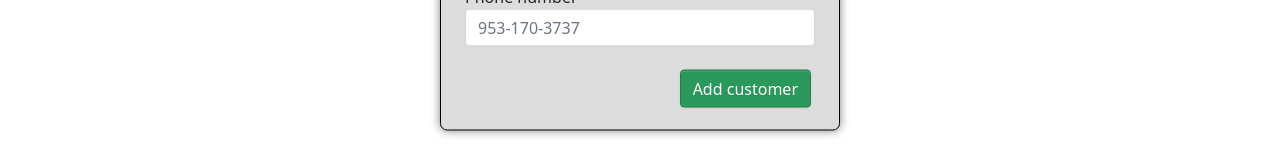
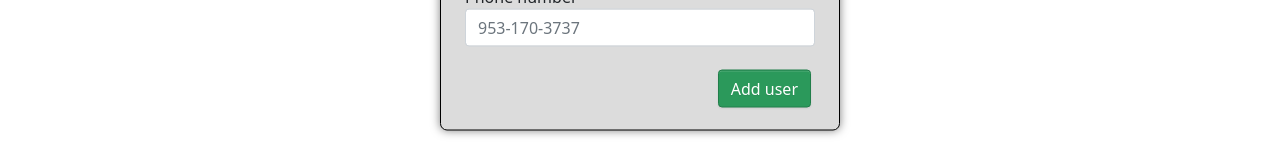
Before and after one commit to weltkind6/pet_project, a React (Create React App) app: page / in a window 1280 px wide. Both pictures are taken after a click on the button "Open form". Shown: the part 488-648 px from the top of the page. Built offline with nearby package versions, Linux system fonts and the light colour scheme.

Commit message:
add reuseable comt <MyButton>

```diff
--- a/src/App.js
+++ b/src/App.js
@@ -22,6 +22,7 @@ function App() {
         phone: ''
     })
     const addFullUser = (e) => {
+        console.log('Really works!')
         e.preventDefault()
         dispatch(addUserActionCreator({
             ...addNewUser, id: Date.now()
--- a/src/Components/UsersForm/UsersForm.jsx
+++ b/src/Components/UsersForm/UsersForm.jsx
@@ -3,6 +3,7 @@ import './UsersForm.module.css'
 import classes from './UsersForm.module.css';
 import FormItem from "./UsersItem/FormItem";
 import Close from "../../UI/Close/Close";
+import MyButton from "../../UI/Button/MyButton";
 
 const UsersForm = ({setAddNewUser, addNewUser, addFullUser, setFormAction}) => {
     return (
@@ -33,12 +34,7 @@ const UsersForm = ({setAddNewUser, addNewUser, addFullUser, setFormAction}) => {
                 type={'tel'}
                 onChange={e => setAddNewUser({...addNewUser, phone: e.target.value})}
             />
-            <button
-                type='submit'
-                onClick={addFullUser}
-                className={classes.formBtn}>
-                Add customer
-            </button>
+            <MyButton onClick={addFullUser}>Add user</MyButton>
         </form>
     );
 };
--- a/src/Components/UsersForm/UsersForm.module.css
+++ b/src/Components/UsersForm/UsersForm.module.css
@@ -23,27 +23,3 @@
 .btn-light {
     font-size: 32px;
 }
-
-.formBtn {
-    color: #fff;
-    border: none;
-    outline: none;
-    padding: 6px 12px;
-    margin: 15px 12px 6px 12px;
-    float: right;
-    border-radius: 4px;
-    box-shadow: inset 0 1px 0 rgba(255, 255, 255, 0.2), 0 1px 2px rgba(0, 0, 0, 0.08);
-    text-shadow: 0 1px 1px rgba(0, 0, 0, 0.075);
-}
-
-.formBtn {
-    background-color: rgb(43, 153, 91);
-    border: 1px solid rgb(33, 126, 74);
-}
-
-.formBtn:hover {
-    background-color: rgb(75, 183, 141);
-}
-.close {
-
-}
--- /dev/null
+++ b/src/UI/Button/MyButton.css
@@ -0,0 +1,20 @@
+.myBtn {
+    color: #fff;
+    border: none;
+    outline: none;
+    padding: 6px 12px;
+    margin: 15px 12px 6px 12px;
+    float: right;
+    border-radius: 4px;
+    box-shadow: inset 0 1px 0 rgba(255, 255, 255, 0.2), 0 1px 2px rgba(0, 0, 0, 0.08);
+    text-shadow: 0 1px 1px rgba(0, 0, 0, 0.075);
+}
+
+.myBtn {
+    background-color: rgb(43, 153, 91);
+    border: 1px solid rgb(33, 126, 74);
+}
+
+.myBtn:hover {
+    background-color: rgb(75, 183, 141);
+}
--- /dev/null
+++ b/src/UI/Button/MyButton.jsx
@@ -0,0 +1,10 @@
+import React from 'react';
+import './MyButton.css'
+
+const MyButton = ({children, ...props}) => {
+    return (
+        <button {...props} className='myBtn'>{children}</button>
+    );
+};
+
+export default MyButton;
```
